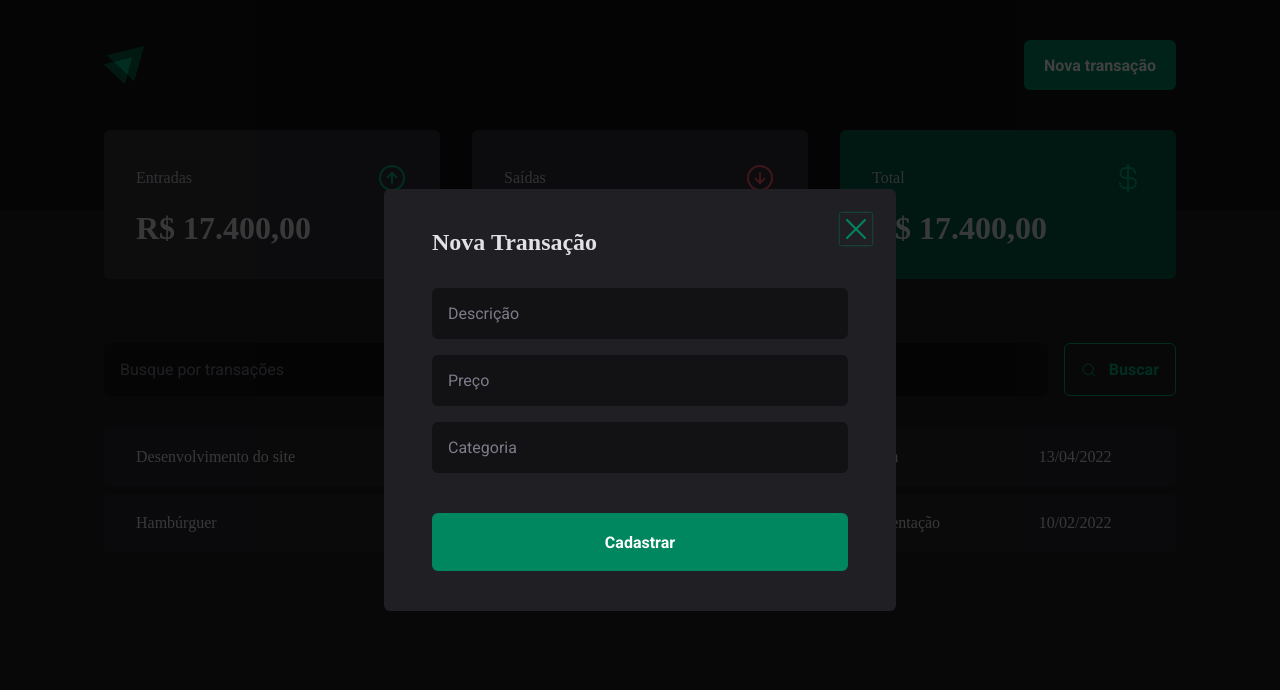
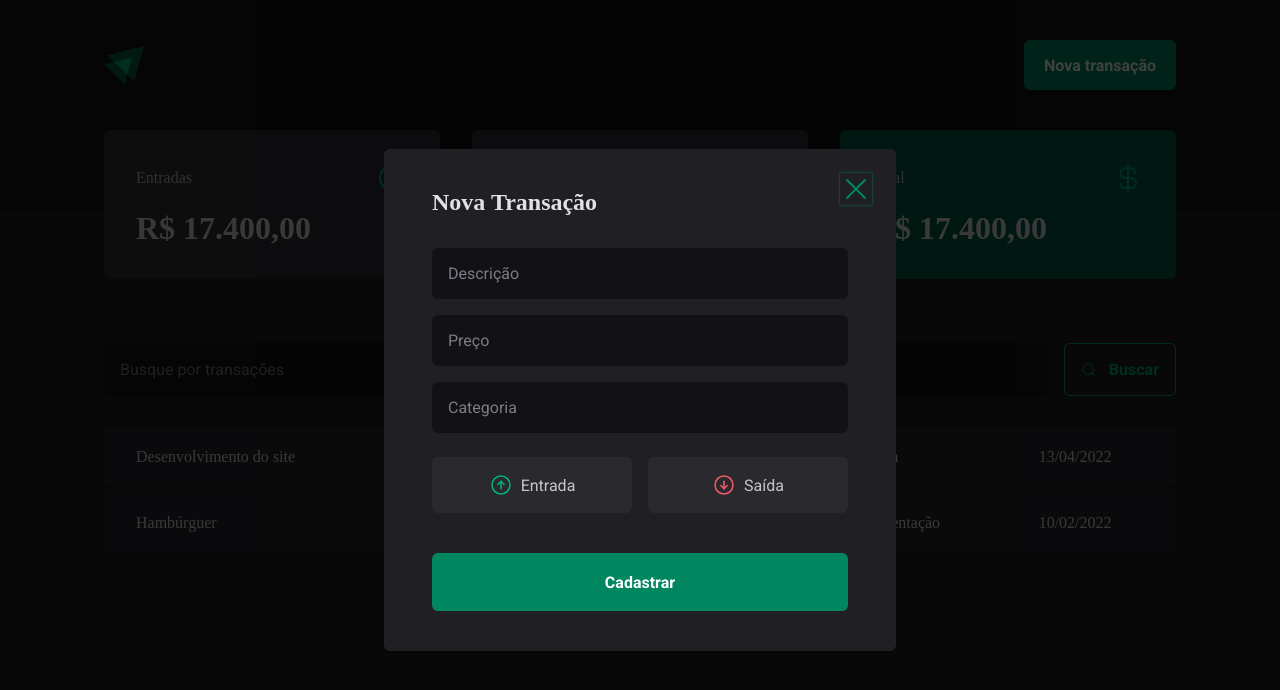
Before and after one commit to guipardi/dt-timer, a React (Vite) app: page / in a window 1280 px wide. Both pictures are taken after a click on the button "Nova transação". Shown: the top 690 px of the page. Built offline with nearby package versions, Linux system fonts and the light colour scheme.

Commit message:
Finalizando toda a parte visual da aplicação

```diff
--- a/package.json
+++ b/package.json
@@ -10,6 +10,7 @@
   },
   "dependencies": {
     "@radix-ui/react-dialog": "^1.0.3",
+    "@radix-ui/react-radio-group": "^1.1.2",
     "@types/styled-components": "^5.1.26",
     "phosphor-react": "^1.4.1",
     "react": "^18.2.0",
--- a/src/components/NewTransactionModal/index.tsx
+++ b/src/components/NewTransactionModal/index.tsx
@@ -1,6 +1,6 @@
 import * as Dialog from '@radix-ui/react-dialog'
-import { X } from 'phosphor-react'
-import { CloseButton, Content, Overlay } from './styles'
+import { ArrowCircleDown, ArrowCircleUp, X } from 'phosphor-react'
+import { CloseButton, Content, Overlay, TransactionType, TransactionTypeButton } from './styles'
 
 export function NewTransactionModal() {
   return (
@@ -18,6 +18,18 @@
           <input type='number' placeholder='Preço' required/>
           <input type='text' placeholder='Categoria' required/>
 
+          <TransactionType>
+            <TransactionTypeButton variant='income' value='income'>
+              <ArrowCircleUp size={24} />
+              Entrada
+            </TransactionTypeButton>
+
+            <TransactionTypeButton variant='outcome' value='outcome'>
+              <ArrowCircleDown size={24} />
+              Saída
+            </TransactionTypeButton>
+          </TransactionType>
+
           <button type='submit'>Cadastrar</button>
         </form>
 
--- a/src/components/NewTransactionModal/styles.ts
+++ b/src/components/NewTransactionModal/styles.ts
@@ -1,5 +1,6 @@
 import * as Dialog from '@radix-ui/react-dialog'
 import styled from 'styled-components'
+import * as RadioGroup from '@radix-ui/react-radio-group'
 
 export const Overlay = styled(Dialog.Overlay)`
   position: fixed;
@@ -71,3 +72,46 @@
   cursor: pointer;
   color: ${(props) => props.theme['green-500']};
 `
+
+export const TransactionType = styled(RadioGroup.Root)`
+  display: grid;
+  grid-template-columns: repeat(2, 1fr);
+  gap: 1rem;
+  margin-top: 0.5rem;
+`
+
+interface TransactionTypeButtonProps {
+  variant: 'income' | 'outcome'
+}
+
+export const TransactionTypeButton = styled(RadioGroup.Item)<TransactionTypeButtonProps>`
+  background-color: ${(props) => props.theme['gray-700']};
+  padding: 1rem;
+
+  display: flex;
+  align-items: center;
+  justify-content: center;
+  gap: 0.5rem;
+  border-radius: 6px;
+  cursor: pointer;
+  border: 0;
+  color: ${(props) => props.theme['gray-300']};
+
+  svg {
+    color: ${(props) => props.variant === 'income' ? props.theme['green-300'] : props.theme['red-300']}
+  }
+
+  &[data-state='unchecked']:hover {
+    transition: background-color 0.2s;
+    background-color: ${(props) => props.theme['gray-600']};
+  }
+
+  &[data-state='checked'] {
+    color: ${(props) => props.theme.white};
+    background-color: ${(props) => props.variant === 'income' ? props.theme['green-500'] : props.theme['red-500']};
+
+    svg {
+      color: ${(props) => props.theme.white};
+    }
+  }
+`
```
Also changed, not shown: 1 other file (tests, documents, lock files or other folders).
